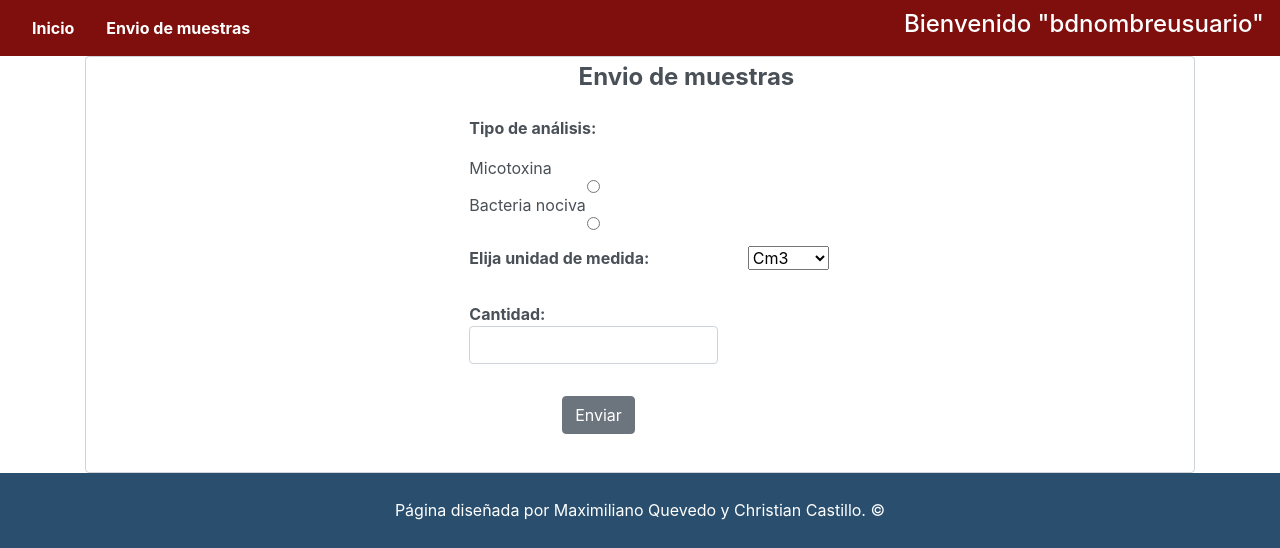
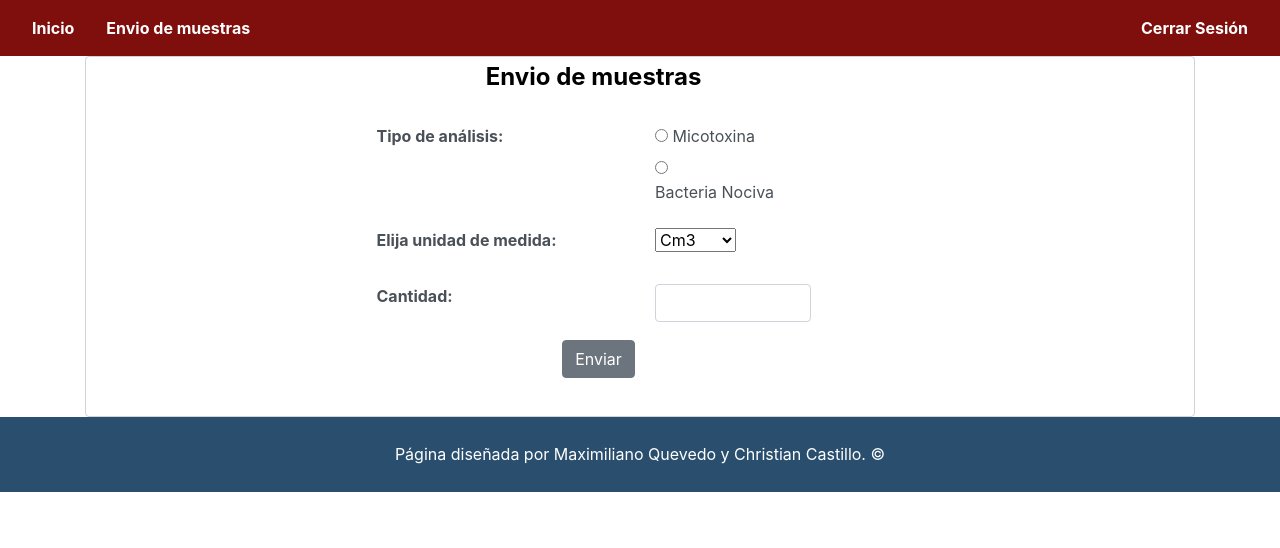
Before and after one commit to maxquevedo/dai, a PHP site: page /northwind/form-envioMuestra.php in a window 1280 px wide. Shown: the part 280-828 px from the top of the page. After the commit the page ends 772 px from the top, so only its background shows below. Run offline with PHP 8.4, Linux system fonts and the light colour scheme.

Commit message:
Cambios cambios cambios

```diff
--- /dev/null
+++ b/cerrarSesion.php
@@ -0,0 +1,5 @@
+<?php
+	session_unset();
+	session_destroy();
+	header('Location: index.php');
+?>
--- a/conexion_bd.php
+++ b/conexion_bd.php
@@ -19,7 +19,9 @@
 			die;
 		}
 	    $GLOBALS['db']->Execute("set names 'utf8'");
+	    $GLOBALS['db']->Execute("set charset 'utf-8'");
 	}
 
 	$ADODB_FETCH_MODE = ADODB_FETCH_ASSOC;
+
 ?>
--- a/form-envioMuestra.php
+++ b/form-envioMuestra.php
@@ -4,33 +4,44 @@
 ?>
 <form class="form-control" method="post" action="registraEnvioMuestra.php" name="registrar">
 	<div class="row form-group ">
-		<h4 class=" col-lg-9 font-weight-bold offset-md-2 text-center"> Envio de muestras</h4>
+		<h4 class=" col-lg-9 font-weight-bold offset-md-1 text-center form-group" style="color:black;"> Envio de muestras</h4>
 	</div>
 	<div class="row form-group">
-		<div class="col-md-2 offset-md-4 form-group">
-				<span><strong>Tipo de análisis: </strong> </span>
+		<div class="col-md-3 offset-md-3 form-group">
+			<strong>Tipo de análisis:</strong>
 		</div>
-		<div class="col-lg-3 offset-md-4 ">
-      <span> Micotoxina<span>
-    <input type="radio" name="toxina" id="tipoMuestra" value="toxina" class="form-control">
-    <span> Bacteria nociva<span>
-  <input type="radio" name="bacteria" id="tipoMuestra" value="bacteria" class="form-control">
+		<div class="col-md-3">
+			<div class="row">
+				<div class="col-md-7">
+					<input type="radio" name="tipoMuestra" id="toxina" value="bacteria">
+    				<label for="toxina">Micotoxina</label>
+  				</div>
+  			</div>
+			<div class="row">
+				<div class="col-md-7">
+  					<input type="radio" name="tipoMuestra" id="bacteria" value="bacteria">
+  					<label for="bacteria">Bacteria Nociva</label>
+  				</div>
+  			</div>
 		</div>
 	</div>
 	<div class="row form-group">
-		<div class="col-md-3 offset-md-4 form-group">
-				<span><strong>Elija unidad de medida:</strong>  </span>
+		<div class="col-md-3 offset-md-3 form-group">
+			<strong>Elija unidad de medida:</strong>
 		</div>
-		<div class="col-lg-3 ">
-      <select name="opcionMedida">
-  <option value="cm3">Cm3</option>
-  <option value="gramos">Gramos</option>
-</select>
+		<div class="col-md-3">
+      		<select name="opcionMedida">
+  				<option value="cm3">Cm3</option>
+  				<option value="gramos">Gramos</option>
+			</select>
 		</div>
 	 </div>
    <div class="row form-group ">
-    <div class="col-md-3 offset-md-4 form-group">
-         <span><strong>Cantidad:  </strong></span>  <input id="medida" type="number" class="form-control" name="medida"value="cantidad">
+    <div class="col-md-3 offset-md-3 form-group">
+         <strong>Cantidad:  </strong>
+     </div>
+     <div class="col-md-2">
+     	  <input id="medida" type="number" class="form-control" name="medida" value="cantidad">
      </div>
    </div>
 	<div class="row form-group">
--- a/head.php
+++ b/head.php
@@ -7,6 +7,11 @@
 		<script src="js/jquery-3.3.1.min.js"></script>
 		<script src="js/bootstrap.min.js"></script>
 		<link rel="stylesheet" href="css/bootstrap.css">
+		<script>
+			$("#navIniciarSesion").click(function(){
+				window.load('verificaLogin.php');
+			});
+		</script>
 		<style>
 			footer{
 				background-color: #2A4F6E;
--- a/headControlUsuario.php
+++ b/headControlUsuario.php
@@ -28,6 +28,10 @@
       border-radius: 10px;
     }
   </style>
+  <?php
+    require('conexion_bd.php');
+    //print_r($_POST);
+  ?>
 </head>
 <body>
   <header>
@@ -38,6 +42,8 @@
       <li class="nav-link active "><a id="navInicio" name="navInicio" href="index.php" style="color:white;">Inicio</a></li>
       <li class="nav-link active"><a id="navEnvioMuestra" name="navEnvioMuestra" href="form-envioMuestra.php" style="color:white;">Envio de muestras </a></li>
     </ul>
-     <h4 class="text-right"><a style="color:white;">Bienvenido "bdnombreusuario"</a></h4>
+    <ul class="nav item font-weight-bold">
+       <li class="nav-link active"><a class="text-right" style="color:white;" href="cerrarSesion.php" id="cerrar">Cerrar Sesión</a></li>
+    </ul>
   </nav>
   	<div class="container">
--- a/iniciarSesion.php
+++ b/iniciarSesion.php
@@ -8,7 +8,7 @@
 			<form class="form-control form-group" name="login" action="verificaLogin.php" method="post">
 				<div class="row form-group">
 					<div class="col-md-1 offset-md-4">
-						<span class="font-weight-bold"> Nombre: </span>
+						<span class="font-weight-bold"> Correo: </span>
 					</div>
 					<div class="col-md-3">
 						<input type="text" name="user" id="user" class="form-control" >
@@ -19,7 +19,7 @@
 						<span class="font-weight-bold">Contraseña:</span>
 					</div>
 					<div class="col-md-3">
-					 	<input type="text" name="pass" id="pass" class="form-control">
+					 	<input type="password" name="pass" id="pass" class="form-control">
 					 </div>
 				</div>
 				<div class="row form-group">
--- a/login.php
+++ b/login.php
@@ -22,7 +22,7 @@
 						<span class="font-weight-bold">Contraseña:</span>
 					</div>
 					<div class="col-md-3">
-					 	<input type="text" name="pass" id="pass" class="form-control">
+					 	<input type="password" name="pass" id="pass" class="form-control">
 					 </div>
 				</div>
 				<div class="row form-group">
--- /dev/null
+++ b/registraEnvioMuestra.php
@@ -0,0 +1,3 @@
+<?php
+	print_r($_POST);
+?>
```
Also changed, not shown: bbdd.sql (+15 -24 lines), classParticular.php (+14 -8 lines), registraParticular.php (+4 -3 lines), verificaLogin.php (+13 -14 lines).
